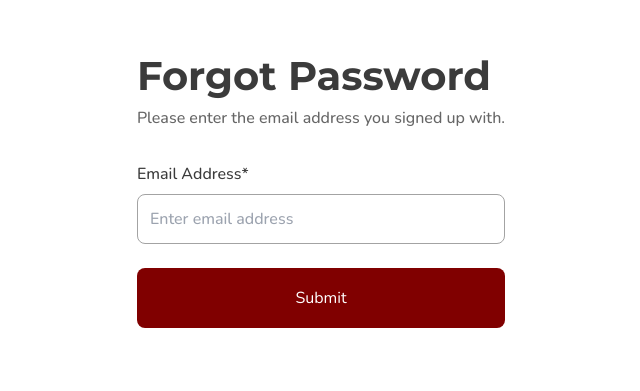
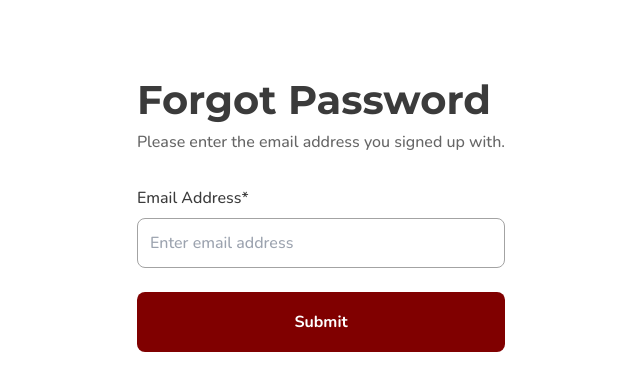
Before and after one commit to hngx-org/event, a Next.js app: page /auth/forgot-password in a window 1280 px wide. Shown: the part 213-604 px from the top of the page, without its empty margins (319-959 px from the left). Built offline with nearby package versions, Linux system fonts and the light colour scheme.

Commit message:
feat: add header to forgot password page

```diff
--- a/pages/auth/forgot-password.tsx
+++ b/pages/auth/forgot-password.tsx
@@ -1,4 +1,5 @@
-import { useRouter } from 'next/router'
+import Header from "@/components/web/header";
+import { useRouter } from 'next/router';
 
 export default function ForgotPassword(){
   const router = useRouter();
@@ -9,7 +10,11 @@ export default function ForgotPassword(){
   }
 
   return (
-    <div className='flex justify-center items-center h-screen'>
+    <div>
+      <div className="lg:hidden">
+        <Header />
+      </div>
+      <div className='mt-6 flex justify-center items-center lg:h-screen'>
         <div className="max-w-[379px] font-sans">
           <div>
             <h1 className="font-montserrat text-[40px] font-bold text-grey-500">Forgot Password</h1>
@@ -25,7 +30,8 @@ export default function ForgotPassword(){
                 required
               />
             </div>
-          <button onClick={handleClick} className="py-[18px] mt-6 text-white bg-secondary-300 rounded-lg text-center w-full" type="button">Submit</button>
+            <button onClick={handleClick} className="py-[18px] mt-6 text-white font-bold bg-secondary-300 rounded-lg text-center w-full" type="button">Submit</button>
+          </div>
         </div>
       </div>
     </div>
```
Lines whose indentation alone changed are shown as unchanged.
